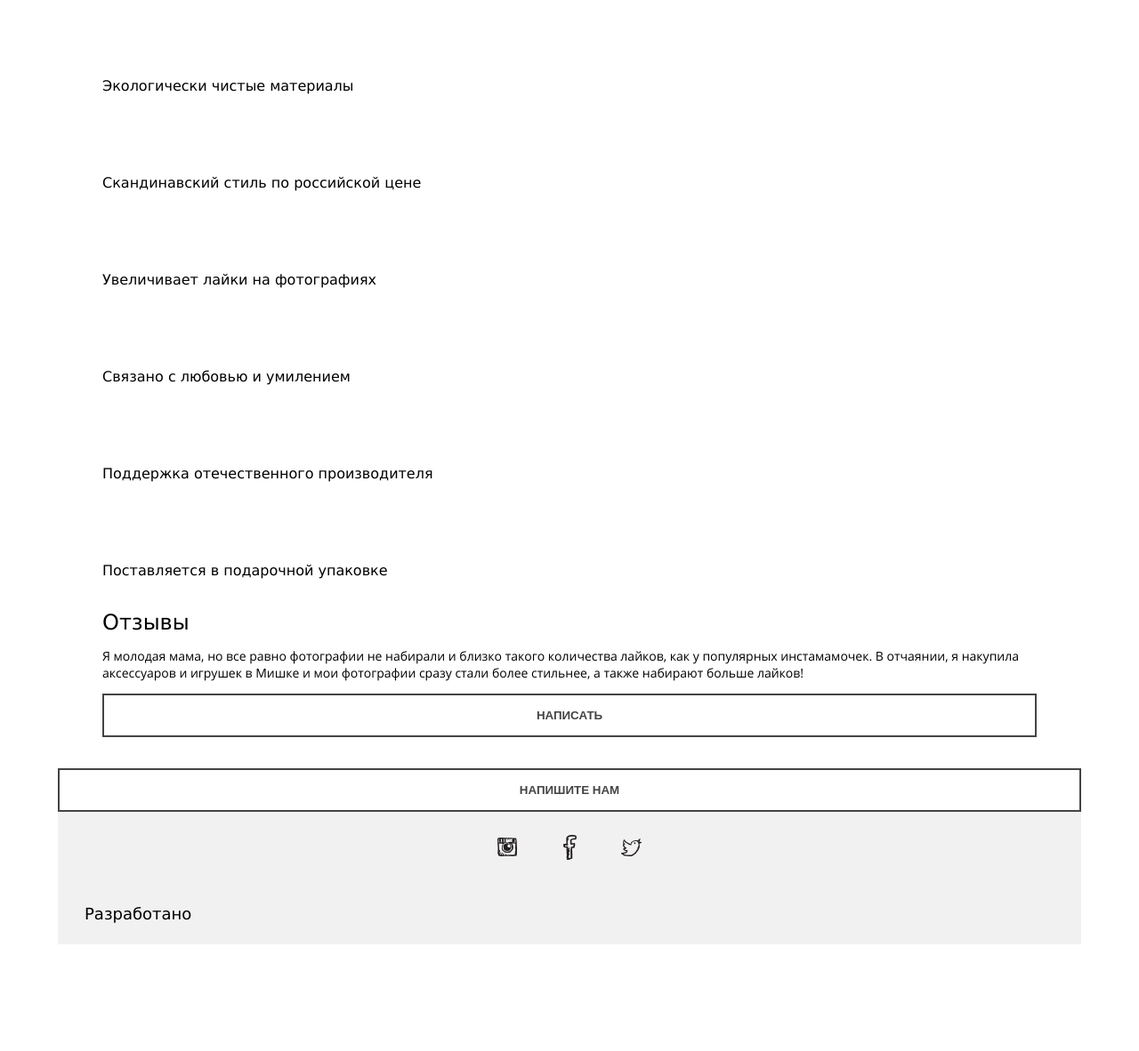
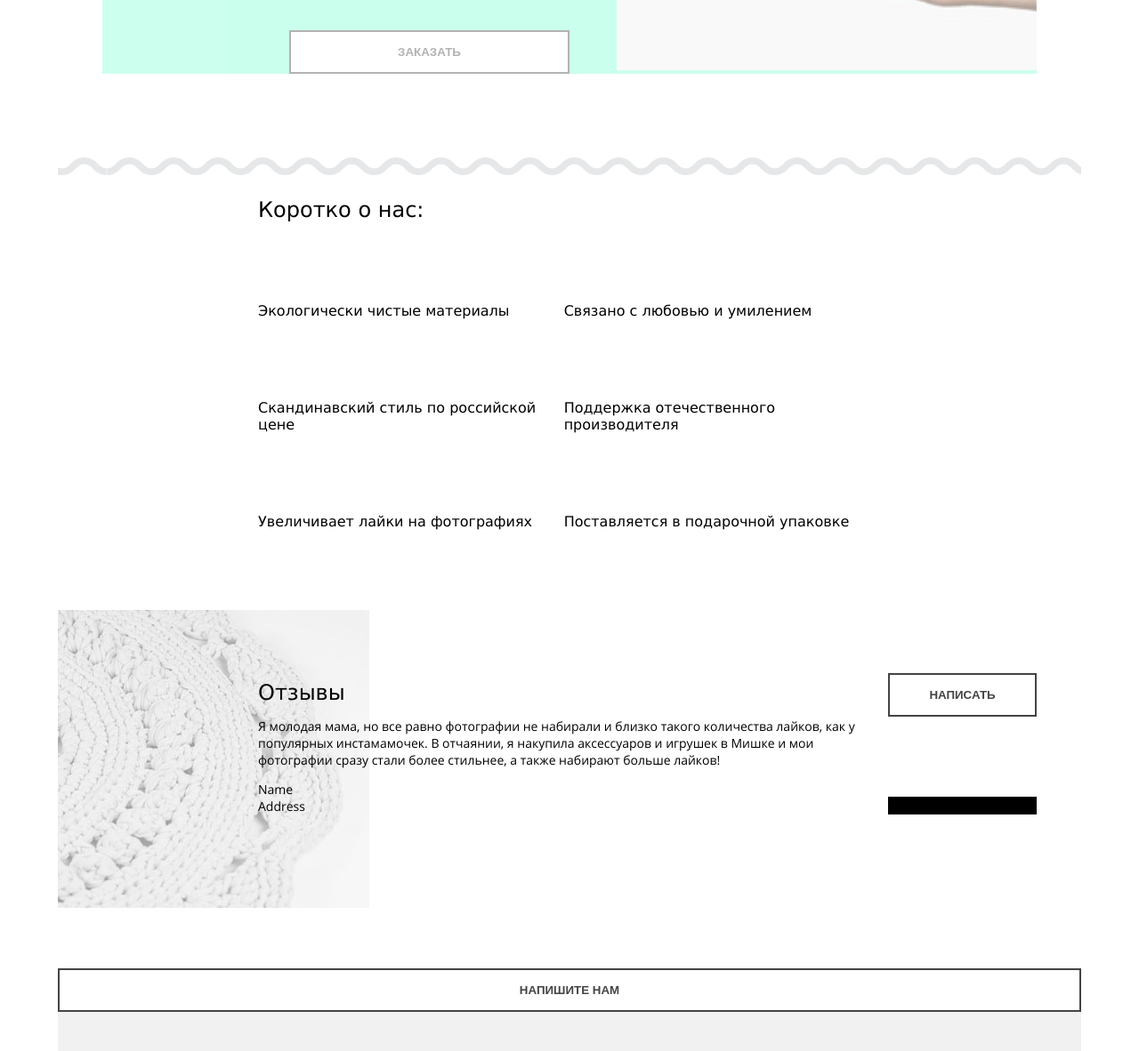
Before and after one commit to DariaYarohovich/Mishka, a website: page index.html in a window 1280 px wide. Shown: the part 1463-2645 px from the top of the page at 89% size. Before the commit the page ends 2525 px from the top, so only its background shows below. Drawn offline with nearby package versions, Linux system fonts and the light colour scheme; files that its build step writes are made by us from their sources; files whose address does not match are found by name.

Commit message:
Made adaptive grid for index

```diff
--- a/index.html
+++ b/index.html
@@ -67,32 +67,36 @@
             </div>
 			<div class="top-item__buy">
 				<p class="top-item__price">Цена: 990 руб.</p>
-				<button class="btn top-item__buy">Заказать</button>
+				<button class="btn top-item__buy-btn">Заказать</button>
 			</div>
 		</div>
 	</div>
 	<div class="about-us container">
 		<div class="about-us__title">Коротко о нас:</div>
 		<div class="about-us__block">
+            <div class="about-us__block-1">
                 <div class="about-us__item about-us__item--eco">Экологически чистые материалы</div>
                 <div class="about-us__item about-us__item--scand">Скандинавский стиль по российской цене</div>
                 <div class="about-us__item about-us__item--photo">Увеличивает лайки на фотографиях</div>
+            </div>
+            <div class="about-us__block-2">
                 <div class="about-us__item about-us__item--love">Связано с любовью и умилением</div>
                 <div class="about-us__item about-us__item--local">Поддержка отечественного производителя</div>
                 <div class="about-us__item about-us__item--gift">Поставляется в подарочной упаковке</div>
             </div>
 		</div>
+	</div>
 	<div class="reviews container">
 		<div class="reviews__title">Отзывы</div>
-		<div class="review__item">
-			<p class="review__item-text">
+        <div class="reviews__block">
+            <div class="reviews__item">
+                <p class="reviews__item-text">
                 Я молодая мама, но все равно фотографии не набирали и близко такого количества лайков, как у популярных инстамамочек. В отчаянии, я накупила аксессуаров и игрушек в Мишке и мои фотографии сразу стали более стильнее, а также набирают больше лайков!</p>
-			<span class="review__author"></span>
-			<span class="review__author-address"></span>
+                <span class="reviews__author">Name</span>
+                <span class="reviews__author-address">Address</span>
             </div>
-		<div class="review__write">
-			<div class="review__navigation"></div>
-			<button class="btn review__write-btn">Написать</button>
+            <div class="reviews__navigation"></div>
+            <button class="btn reviews__write-btn">Написать</button>
         </div>
 	</div>
 	<div class="contacts">
@@ -104,14 +108,14 @@
 		<button class="btn contacts__write">Напишите нам</button>
 	</div>
 	<footer class="footer">
-		<div class="footer__logo"></div>
+		<div class="footer__logo"><img src="img/logo-mobile.svg"></div>
 		<div class="social">
             <a class="social__item social__item_ig" href=""></a>
             <a class="social__item social__item_fb" href=""></a>
             <a class="social__item social__item_tw" href=""></a>
         </div>
 		<div class="footer__dev">
-            Разработано <a class="footer__dev-logo" href="#"></a>
+            Разработано <a class="footer__dev-logo" href="#"><img src="img/logo-htmlacademy.svg"></a>
         </div>
 	</footer>
 </body>
--- a/sass/about.scss
+++ b/sass/about.scss
@@ -1,7 +1,22 @@
 .about-us {
     @include title;
-    margin-top: 30px;
-    margin-bottom: 35px;
+    padding-top: 45px;
+    margin-bottom: 60px;
+    position: relative;
+}
+.about-us::before {
+    position: absolute;
+    top: 0;
+    content: "";
+    display: block;
+    width: 100%;
+    height: 10px;
+    background-image: url("../img/bg-zigzag-line.svg");
+    background-repeat: repeat-x;
+    background-size: 63%;
+    margin-right: -30px;
+    background-position: 55px 0px;
+    margin-left: -30px;
 }
 .about-us__block {
     font-size: 16px;
@@ -9,3 +24,37 @@
 .about-us__item {
     padding-top: 90px;
 }
+
+@media (min-width: 736px) {
+    .about-us {
+        margin-bottom: 80px;
+    }
+    .about-us::before {
+        height: 15px;
+        background-size: 98%;
+        margin-right: -50px;
+        margin-left: -50px;
+    }
+    .about-us__block {
+        display: flex;
+    }
+
+}
+
+@media (min-width: 1150px) {
+    .about-us {
+        margin-top: 94px;
+        margin-bottom: 90px;
+        padding-right: 225px;
+        padding-left: 225px;
+    }
+    .about-us::before {
+        height: 21px;
+        background-size: 87%;
+        margin-right: -225px;
+        margin-left: -225px;
+    }
+    .about-us__block {
+        display: flex;
+    }
+}
--- a/sass/footer.scss
+++ b/sass/footer.scss
@@ -6,3 +6,25 @@
     @include title;
     font-size: 18px;
 }
+.footer__logo {
+    display: none;
+}
+
+@media (min-width: 768px) {
+    .footer {
+        padding: 50px;
+        display: flex;
+        justify-content: space-between;
+    }
+    .footer__logo {
+        display: block;
+    }
+    .footer__dev {
+        padding: 0;
+        padding-right: 50px;
+    }
+}
+
+@media (min-width: 1150px) {
+
+}
--- a/sass/reviews.scss
+++ b/sass/reviews.scss
@@ -1,11 +1,58 @@
 .reviews {
-    margin-top: 30px;
-    margin-bottom: 35px;
+    margin-bottom: 45px;
 }
 .reviews__title {
     @include title;
 }
-.review__item {
+.reviews__item {
     @include openSans;
     font-size: 14px;
 }
+.reviews__navigation {
+    width: 100%;
+    height: 20px;
+    margin-bottom: 40px;
+    background-color: black;
+}
+.reviews__author {
+    display: block;
+}
+.reviews__author-address {
+    display: block;
+}
+
+@media (min-width: 768px) {
+    .reviews {
+        margin-bottom: 68px;
+        padding-top: 87px;
+        padding-bottom: 105px;
+        background-image: url("../img/review@1x.jpg");
+        background-repeat: no-repeat;
+    }
+    .reviews__block {
+        position: relative;
+    }
+    .reviews__navigation {
+        position: absolute;
+        right: 0;
+        bottom: 0;
+        width: 167px;
+        margin: 0;
+    }
+    .reviews__write-btn {
+        position: absolute;
+        right: 0;
+        top: -50px;
+        width: 167px;
+    }
+}
+
+@media (min-width: 1150px) {
+    .reviews {
+        padding-top: 79px;
+        padding-left: 225px;
+    }
+    .reviews__item {
+        margin-right: 175px;
+    }
+}
--- a/sass/social.scss
+++ b/sass/social.scss
@@ -25,3 +25,10 @@
 .social__item_tw {
     background-image: url(../img/icons/icon-twitter.svg);
 }
+
+@media (min-width: 768px) {
+    .social {
+        padding: 0;
+        margin: 0;
+    }
+}
--- a/sass/top-block.scss
+++ b/sass/top-block.scss
@@ -1,5 +1,6 @@
 .top-block {
     background-image: url('../img/hero-mobile@1x.jpg');
+    background-position: center 0;
     font-family: "Verdana", "Arial", sans-serif;
     font-size: 18px;
 }
--- a/sass/top-item.scss
+++ b/sass/top-item.scss
@@ -3,12 +3,86 @@
     margin-top: 30px;
     margin-bottom: 35px;
 }
+.top-item__title-block{
+    background-color: bisque;
+    opacity: 0.4;
+}
 .top-item__item-block {
     @include openSans;
+    background-color: aquamarine;
+    opacity: 0.4;
 }
 
 @media (min-width: 768px) {
     .top-item {
-
+      margin-top: 55px;
+      margin-bottom: 52px;
+    }
+    .top-item__title-block {
+        display: flex;
+        justify-content: space-between;
+    }
+    .top-item__item-block {
+        display: flex;
+        flex-wrap: wrap;
+        position: relative;
+    }
+    .top-item__desc {
+        width: 45%;
+        flex-shrink: 1;
+        margin-right: 10%;
+    }
+    .top-item__photo {
+        width: 45%;
+    }
+    .top-item__photo-item {
+        width: 100%;
+    }
+    .top-item__buy {
+        width: 50%;
+        position: absolute;
+        left: 0;
+        bottom: 0;
+    }
+    .top-item__price {
+        margin-bottom: 40px;
+        text-align: center;
+    }
+    .top-item__buy-btn {
+        width: 100%;
     }
 }
+
+@media (min-width: 1150px) {
+    .top-item {
+        margin-top: 71px;
+        margin-bottom: 70px;
+        position: relative;
+    }
+    .top-item__title-block {
+        justify-content: flex-start;
+        position: absolute;
+        top: 65px;
+    }
+    .top-item__moto {
+        order: -1;
+    }
+     .top-item__desc {
+        box-sizing: border-box;
+        width: 30%;
+        flex-shrink: 1;
+        margin-right: 5%;
+        margin-left: 20%;
+         padding-top: 165px;
+    }
+    .top-item__photo {
+        width: 45%;
+    }
+    .top-item__photo-item {
+        height: 636px;
+    }
+    .top-item__buy {
+        margin-left: 20%;
+        width: 30%;
+    }
+}
```
Lines whose indentation alone changed are shown as unchanged.
